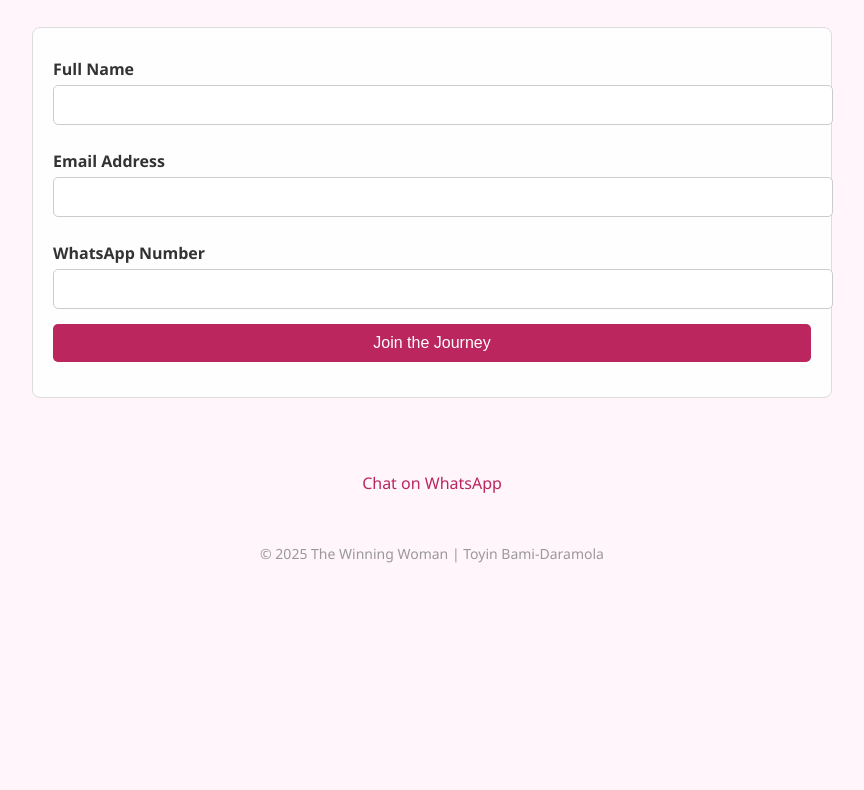
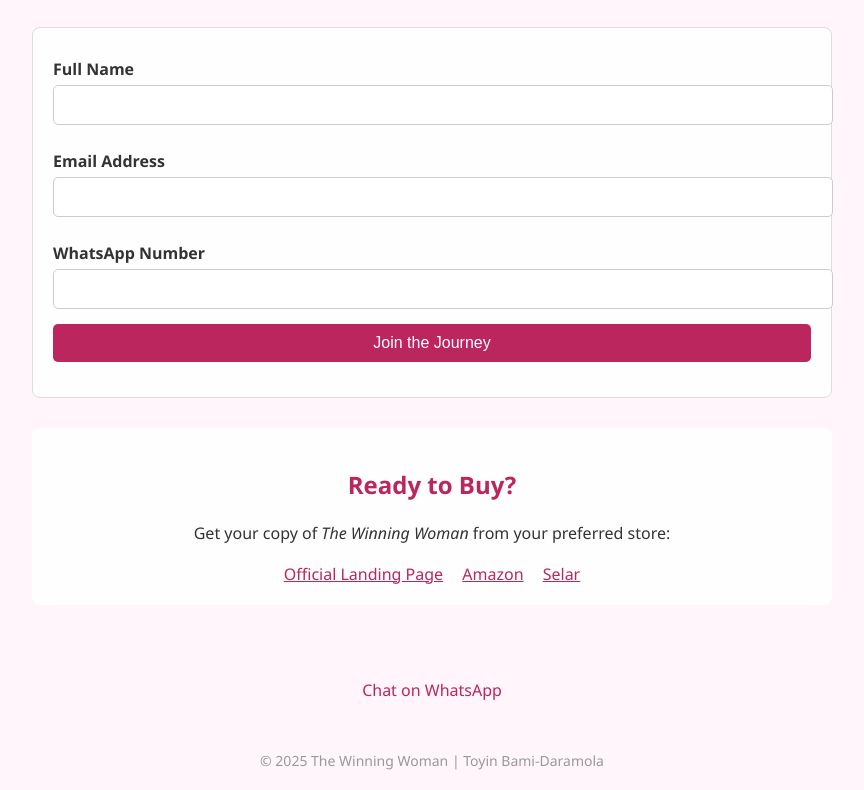
Before and after one commit to Niyioxy/winning-woman-landing, a plain HTML site: page index.html in a window 1280 px wide. Shown: the part 885-1675 px from the top of the page, without its empty margins (208-1072 px from the left). Before the commit the page ends 1468 px from the top, so only its background shows below. Drawn offline with Linux system fonts and the light colour scheme.

Commit message:
Update index.html

```diff
--- a/index.html
+++ b/index.html
@@ -127,6 +127,13 @@
 
     <button type="submit">Join the Journey</button>
   </form>
+  <section class="buy-section" style="background-color:#fefefe; padding:20px; border-radius:8px; margin-top:30px; text-align:center;">
+  <h2 style="color:#ba265d;">Ready to Buy?</h2>
+  <p>Get your copy of <em>The Winning Woman</em> from your preferred store:</p>
+  <a href="https://thewinningwoman.netlify.app/" target="_blank" style="color:#ba265d; margin-right: 15px;">Official Landing Page</a>
+  <a href="https://www.amazon.com/dp/B0FCMQYZBJ" target="_blank" style="color:#ba265d; margin-right: 15px;">Amazon</a>
+  <a href="https://selar.com/m/oluwatoyin-bami-daramola1" target="_blank" style="color:#ba265d;">Selar</a>
+</section>
 
   <div class="links">
     <br><br>
```
